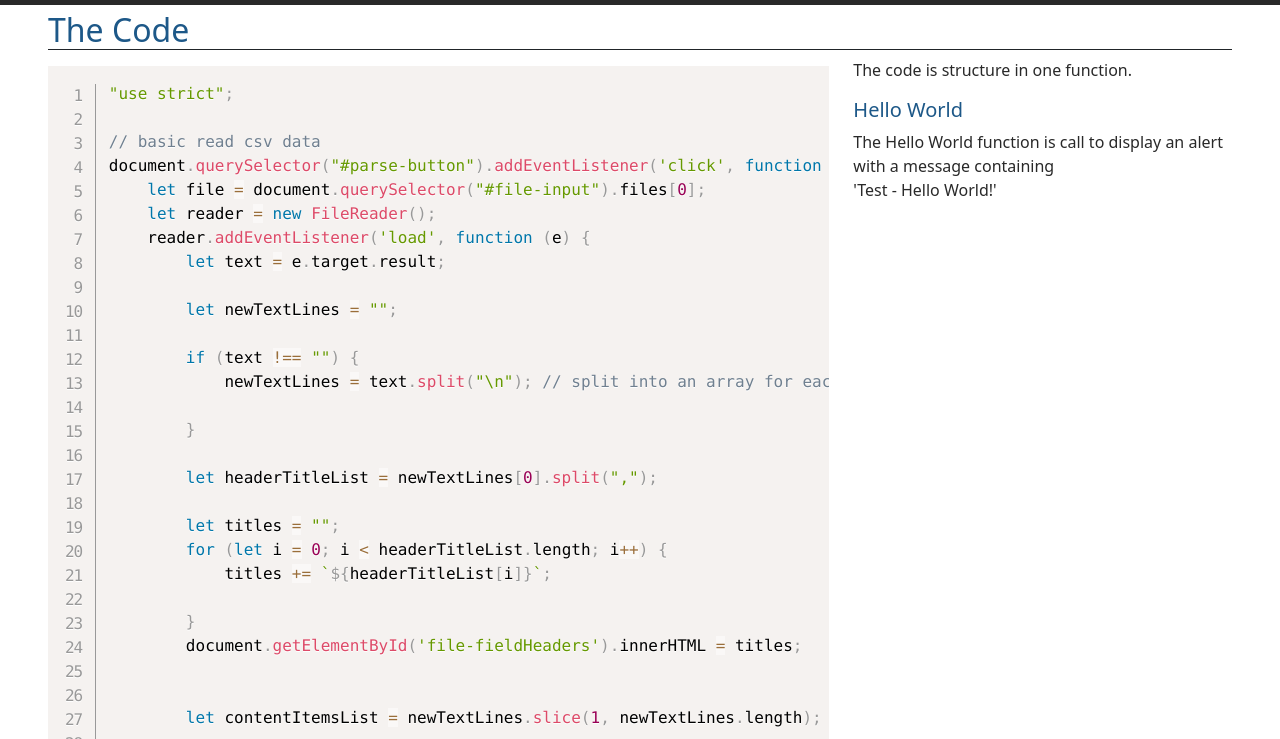
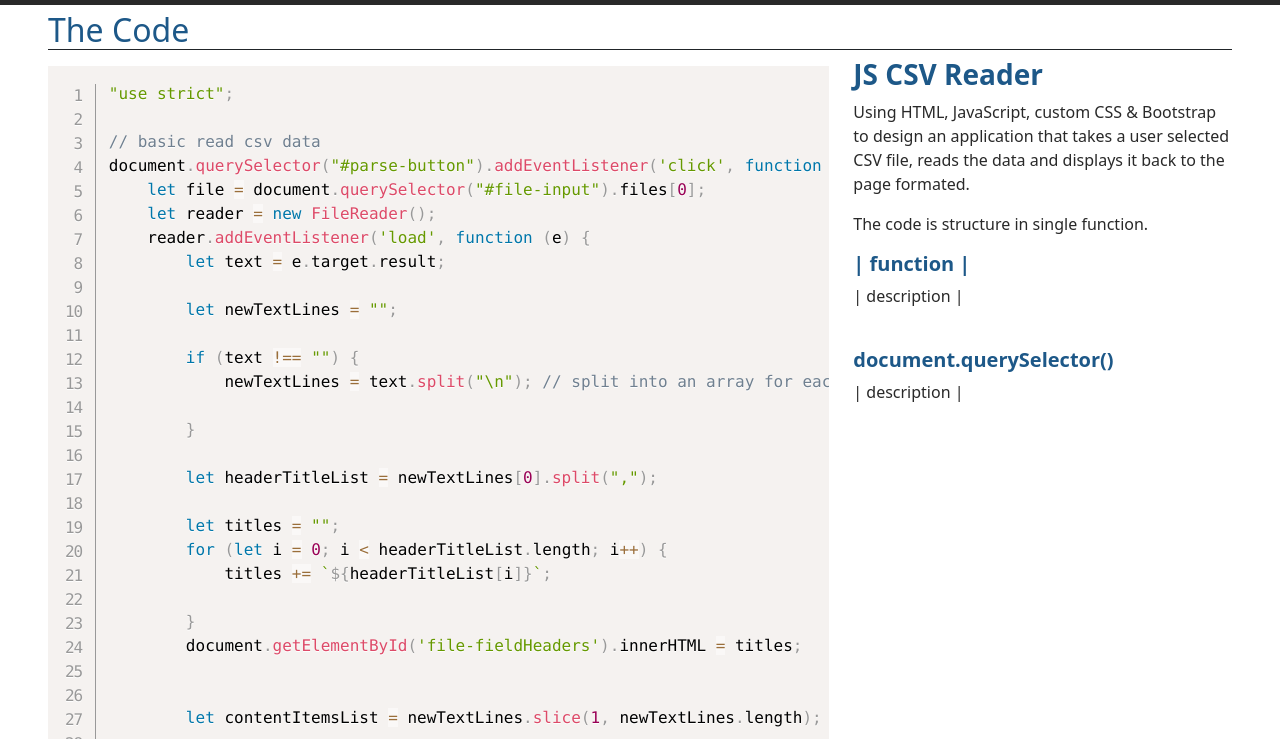
Before and after one commit to Hamberfim/jsCSVreader, a plain HTML site: page code.html in a window 1280 px wide. Shown: the part 61-800 px from the top of the page. Drawn offline with nearby package versions, Linux system fonts and the light colour scheme.

```diff
--- a/code.html
+++ b/code.html
@@ -124,9 +124,14 @@
                 </div>
                 <div class="col-md-4">
                     <!-- Code Description -->
-                    <p>The code is structure in one function.</p>
-                    <h5>Hello World</h5>
-                    <p>The Hello World function is call to display an alert with a message containing<br>'Test - Hello World!'</p>
+                    <h3 class="fw-bold">JS CSV Reader</h3>
+                    <p>Using HTML, JavaScript, custom CSS & Bootstrap to design an application that takes a user selected CSV file, reads the data and displays it back to the page formated.</p>
+                    <p>The code is structure in single function.</p>
+                    <h5 class="fw-bold">| function |</h5>
+                    <p>| description |</p>
+                    <br>
+                    <h5 class="fw-bold">document.querySelector()</h5>
+                    <p>| description |</p>
                     <br>
                 </div>
             </div>
```
Also changed, not shown: js/site.js (+14 -4 lines).
